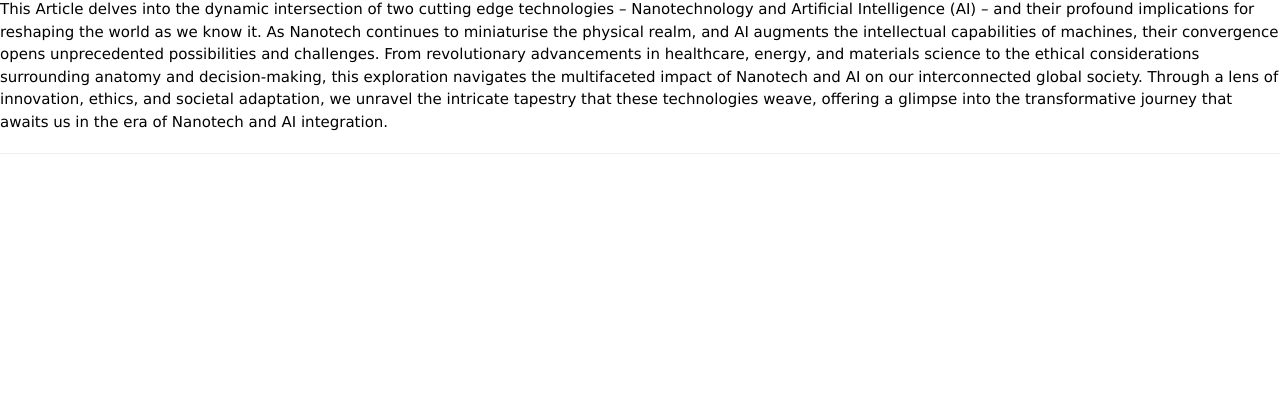
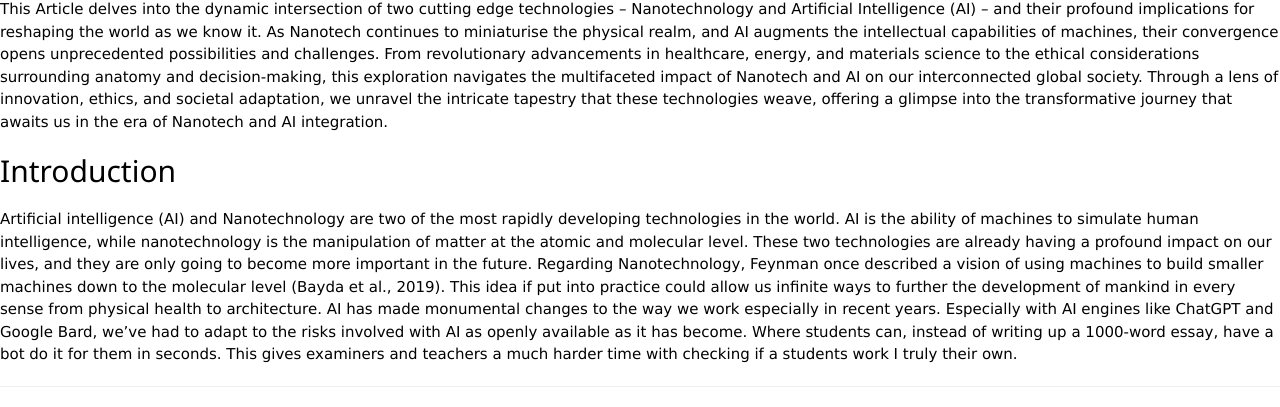
Before and after one commit to Mohammed04141/FY6845554, a plain HTML site: page index.html in a window 1280 px wide. Shown: the part 672-1079 px from the top of the page. Before the commit the page ends 846 px from the top, so only its background shows below. Drawn offline with nearby package versions, Linux system fonts and the light colour scheme.

Commit message:
Update index.html
added introduction

```diff
--- a/index.html
+++ b/index.html
@@ -41,8 +41,14 @@
      <h1>Lets Get Started</h1>
 
     <h2>Abstract</h2>
+    <p>This Article delves into the dynamic intersection of two cutting edge technologies – Nanotechnology and Artificial Intelligence (AI) – and their profound implications for reshaping the world as we know it. As Nanotech continues to miniaturise the physical realm, and AI augments the intellectual capabilities of machines, their convergence opens unprecedented possibilities and challenges. From revolutionary advancements in healthcare, energy, and materials science to the ethical considerations surrounding anatomy and decision-making, this exploration navigates the multifaceted impact of Nanotech and AI on our interconnected global society. Through a lens of innovation, ethics, and societal adaptation, we unravel the intricate tapestry that these technologies weave, offering a glimpse into the transformative journey that awaits us in the era of Nanotech and AI integration.</p>
 
-    <p>This Article delves into the dynamic intersection of two cutting edge technologies – Nanotechnology and Artificial Intelligence (AI) – and their profound implications for reshaping the world as we know it. As Nanotech continues to miniaturise the physical realm, and AI augments the intellectual capabilities of machines, their convergence opens unprecedented possibilities and challenges. From revolutionary advancements in healthcare, energy, and materials science to the ethical considerations surrounding anatomy and decision-making, this exploration navigates the multifaceted impact of Nanotech and AI on our interconnected global society. Through a lens of innovation, ethics, and societal adaptation, we unravel the intricate tapestry that these technologies weave, offering a glimpse into the transformative journey that awaits us in the era of Nanotech and AI integration.</p>
+    <h2>Introduction</h2>
+    <p>Artificial intelligence (AI) and Nanotechnology are two of the most rapidly developing technologies in the world. AI is the ability of machines to simulate human intelligence, while nanotechnology is the manipulation of matter at the atomic and molecular level. These two technologies are already having a profound impact on our lives, and they are only going to become more important in the future.
+Regarding Nanotechnology, Feynman once described a vision of using machines to build smaller machines down to the molecular level (Bayda et al., 2019). This idea if put into practice could allow us infinite ways to further the development of mankind in every sense from physical health to architecture.
+AI has made monumental changes to the way we work especially in recent years. Especially with AI engines like ChatGPT and Google Bard, we’ve had to adapt to the risks involved with AI as openly available as it has become. Where students can, instead of writing up a 1000-word essay, have a bot do it for them in seconds. This gives examiners and teachers a much harder time with checking if a students work I truly their own.
+</p>
+
   </body>
 
 
```
